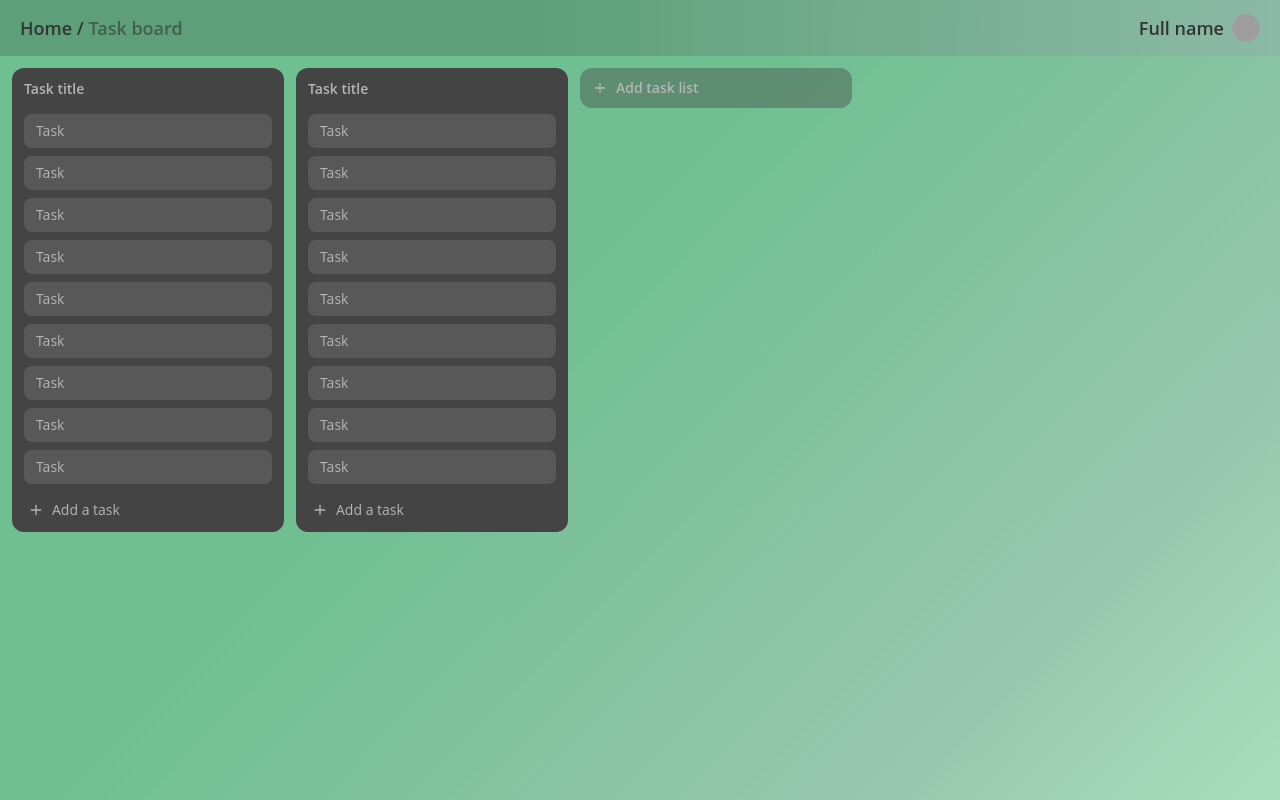
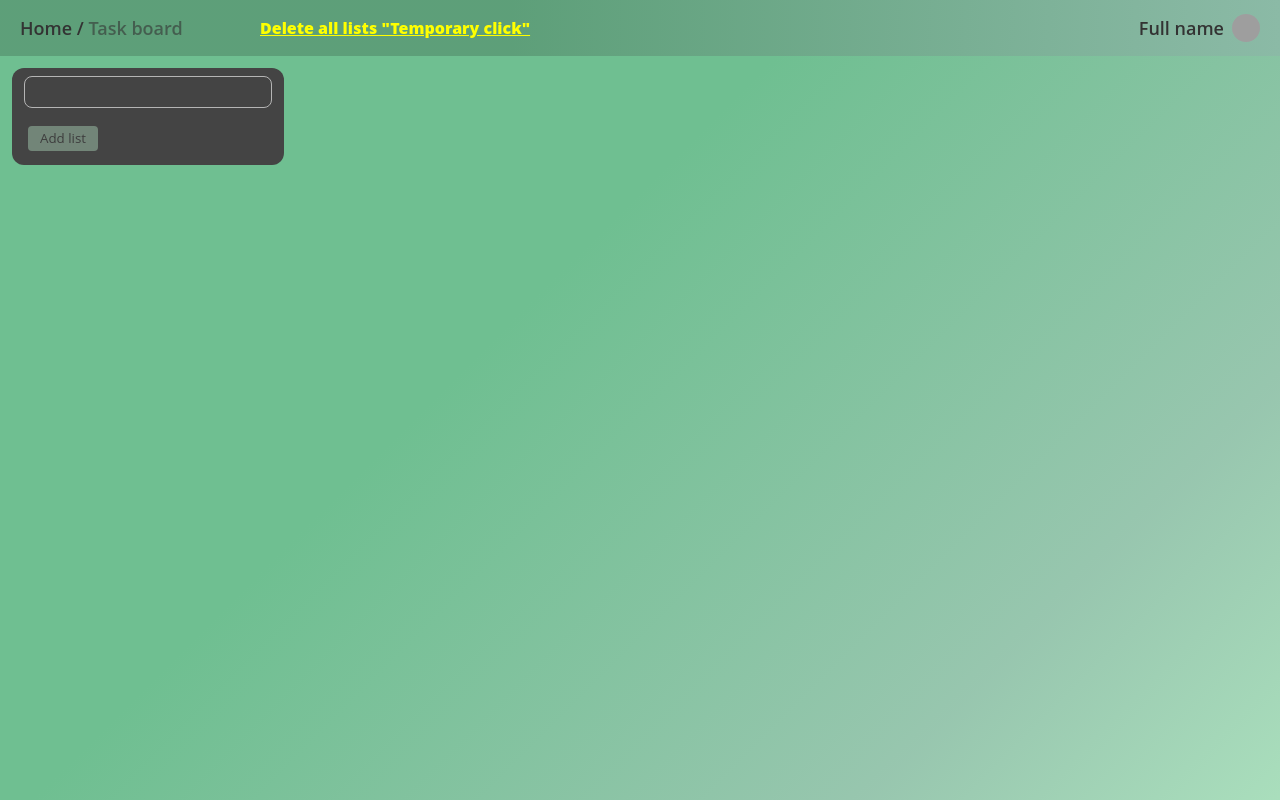
Before and after one commit to AlejandroLucas161/react-vite-project, a React (Vite) app: page /task-board in a window 1280 px wide. Both pictures are taken after a click on the button "Add task list". Built offline with nearby package versions, Linux system fonts and the light colour scheme; grey boxes are pictures that could not be loaded.

Commit message:
Created add list functionality and uuid library installed

```diff
--- a/package.json
+++ b/package.json
@@ -15,10 +15,12 @@
     "@emotion/react": "^11.11.3",
     "@emotion/styled": "^11.11.0",
     "@mui/material": "^5.15.6",
+    "@types/uuid": "^9.0.8",
     "gh-pages": "^6.1.1",
     "react": "^18.2.0",
     "react-dom": "^18.2.0",
     "react-router-dom": "^6.21.3",
+    "uuid": "^9.0.1",
     "zustand": "^4.5.0"
   },
   "devDependencies": {
--- a/src/index.css
+++ b/src/index.css
@@ -10,8 +10,6 @@
 
   text-decoration: none;
   list-style-type: none;
-
-  cursor: default;
 }
 
 body {
--- a/src/pages/TaskBoard/TaskBoard.tsx
+++ b/src/pages/TaskBoard/TaskBoard.tsx
@@ -1,21 +1,44 @@
-import { FunctionComponent } from "react";
+import { FunctionComponent, useState } from "react";
 import Navbar from "../../components/Navbar";
+import useStore from "../../store/store";
 import TaskList from "./components/TaskList";
-import { AddTaskListButton, PlusIcon, TasksWrapper } from "./style";
+import {
+  AddTaskListButton,
+  DeleteAllList,
+  PlusIcon,
+  TasksWrapper,
+} from "./style";
 
 const TaskBoard: FunctionComponent = () => {
+  const { lists, deleteAllLists } = useStore();
+  const [isAdding, setIsAdding] = useState<boolean>(false);
+
   return (
     <>
       <Navbar />
 
+      <DeleteAllList onClick={() => deleteAllLists()}>
+        Delete all lists "Temporary click"
+      </DeleteAllList>
+
       <TasksWrapper>
-        <TaskList />
-        <TaskList />
+        {lists.map(({ id, title }) => (
+          <TaskList
+            key={id}
+            title={title}
+            isAdding={isAdding}
+            setIsAdding={setIsAdding}
+          />
+        ))}
 
-        <AddTaskListButton>
-          <PlusIcon size="16px" />
-          Add task list
-        </AddTaskListButton>
+        {!isAdding ? (
+          <AddTaskListButton onClick={() => setIsAdding(true)}>
+            <PlusIcon size="16px" />
+            Add task list
+          </AddTaskListButton>
+        ) : (
+          <TaskList isAdding={isAdding} setIsAdding={setIsAdding} />
+        )}
       </TasksWrapper>
     </>
   );
--- a/src/pages/TaskBoard/components/TaskList/TaskList.tsx
+++ b/src/pages/TaskBoard/components/TaskList/TaskList.tsx
@@ -1,34 +1,93 @@
-import { FunctionComponent } from "react";
+import {
+  ChangeEvent,
+  Dispatch,
+  FunctionComponent,
+  KeyboardEvent,
+  SetStateAction,
+  useState,
+} from "react";
+import useStore, { TaskListType } from "../../../../store/store";
 import { PlusIcon } from "../../style";
-import Task from "./Task";
+// import Task from "./Task";
+import { v4 } from "uuid";
 import {
+  TaskAddButton,
   TaskListContainer,
   TaskListFooter,
   TaskListTitle,
   Tasks,
 } from "./style";
 
-const TaskList: FunctionComponent = () => {
+type TaskListProps = {
+  title?: string;
+  isAdding?: boolean;
+  setIsAdding?: Dispatch<SetStateAction<boolean>>;
+};
+
+const TaskList: FunctionComponent<TaskListProps> = ({
+  title,
+  isAdding,
+  setIsAdding,
+}) => {
+  const { setLists } = useStore();
+  const [taskList, setTaskList] = useState<TaskListType>({
+    id: null,
+    title: title || "",
+    tasks: [],
+    isEditing: isAdding,
+  });
+
+  const handleTitleChange = (e: ChangeEvent<HTMLInputElement>) =>
+    setTaskList({ ...taskList, title: e.target.value });
+
+  const handleAddList = () => {
+    setTaskList({
+      ...taskList,
+      id: v4(),
+      title: taskList.title,
+      isEditing: false,
+    });
+    setIsAdding?.(false);
+    setLists(taskList);
+  };
+
+  const handleKeyDown = (e: KeyboardEvent<HTMLInputElement>) => {
+    if (e.key === "Enter" && taskList.title) {
+      handleAddList();
+    }
+  };
+
   return (
     <>
       <TaskListContainer>
-        <TaskListTitle>Task title</TaskListTitle>
+        <TaskListTitle
+          autoFocus
+          value={taskList.isEditing ? taskList.title : title}
+          isEditing={!!taskList.isEditing}
+          readOnly={!taskList.isEditing}
+          onChange={handleTitleChange}
+          onKeyDown={handleKeyDown}
+        />
 
         <Tasks>
-          <Task />
-          <Task />
-          <Task />
-          <Task />
-          <Task />
-          <Task />
-          <Task />
-          <Task />
-          <Task />
+          {/* {Array(4)
+            .fill({})
+            .map((_, idx) => (
+              <Task key={idx} />
+            ))} */}
         </Tasks>
 
-        <TaskListFooter>
-          <PlusIcon size="16px" />
-          Add a task
+        <TaskListFooter isEditing={!!taskList.isEditing}>
+          {!taskList.isEditing ? (
+            <>
+              <PlusIcon size="16px" />
+              Add a task
+            </>
+          ) : (
+            <TaskAddButton disabled={!taskList.title} onClick={handleAddList}>
+              Add list
+            </TaskAddButton>
+          )}
         </TaskListFooter>
       </TaskListContainer>
     </>
--- a/src/pages/TaskBoard/components/TaskList/style.ts
+++ b/src/pages/TaskBoard/components/TaskList/style.ts
@@ -1,4 +1,4 @@
-import { styled } from "@mui/material";
+import { css, styled } from "@mui/material";
 
 export const TaskListContainer = styled("div")`
   display: flex;
@@ -15,14 +15,31 @@ export const TaskListContainer = styled("div")`
   background-color: #444;
 `;
 
-export const TaskListTitle = styled("span")`
+export const TaskListTitle = styled("input")<{ isEditing: boolean }>`
   display: inline-block;
 
   padding: 6px;
-  margin-bottom: 12px;
+  margin: 0 6px 12px;
 
   color: #b5b5b5;
   font-weight: 600;
+
+  border-radius: 8px;
+
+  border: 1px solid #b5b5b5;
+  outline: none;
+  background: none;
+
+  transition: all 300ms;
+
+  &:active {
+    background: none;
+    outline: none;
+  }
+
+  &:read-only {
+    border: 1px solid transparent;
+  }
 `;
 
 export const Tasks = styled("div")`
@@ -49,7 +66,7 @@ export const Tasks = styled("div")`
   }
 `;
 
-export const TaskListFooter = styled("div")`
+export const TaskListFooter = styled("div")<{ isEditing: boolean }>`
   display: flex;
   flex-direction: row;
   justify-content: flex-start;
@@ -64,9 +81,40 @@ export const TaskListFooter = styled("div")`
   border-radius: 8px;
   transition: background-color 300ms;
 
+  ${({ isEditing }) =>
+    isEditing
+      ? css`
+          cursor: default;
+          margin-top: 0;
+        `
+      : css`
+          cursor: pointer;
+
+          &:hover {
+            background-color: rgba(119, 119, 119, 0.4);
+          }
+        `}
+`;
+
+export const TaskAddButton = styled("button")`
+  padding: 6px 12px;
+
+  border-radius: 4px;
+  background-color: #b8e6c7;
+
+  transition: all 300ms;
+
+  border: none;
+  outline: none;
+
   cursor: pointer;
 
-  &:hover {
-    background-color: rgba(119, 119, 119, 0.4);
+  &:disabled {
+    opacity: 0.4;
+    cursor: default;
+  }
+
+  &:not(:disabled):hover {
+    background-color: #a2c8b6;
   }
 `;
--- a/src/pages/TaskBoard/style.ts
+++ b/src/pages/TaskBoard/style.ts
@@ -58,3 +58,13 @@ export const PlusIcon = styled("div")<{ size: string }>`
 
   object-fit: cover;
 `;
+
+export const DeleteAllList = styled("span")`
+  text-decoration: underline;
+  cursor: pointer;
+  position: absolute;
+  top: 20px;
+  left: 260px;
+  color: yellow;
+  font-weight: 900;
+`;
--- a/src/store/store.ts
+++ b/src/store/store.ts
@@ -1,13 +1,37 @@
 import { create } from "zustand";
+import { persist } from "zustand/middleware";
+
+export type TaskListType = {
+  id: string | number | null;
+  title: string;
+  tasks?: [] | null;
+  isEditing?: boolean;
+};
 
 type Store = {
   title: string;
   setTitle: (title: string) => void;
+
+  // Lists
+  lists: Array<TaskListType> | [];
+  setLists: (list: TaskListType) => void;
+  deleteAllLists: () => void;
 };
 
-const useStore = create<Store>((set) => ({
-  title: "Vite + React + TS",
-  setTitle: (title: string) => set({ title }),
-}));
+const useStore = create<Store>()(
+  persist(
+    (set) => ({
+      title: "Vite + React + TS",
+      setTitle: (title: string) => set({ title }),
+
+      // Lists
+      lists: [],
+      setLists: (list: TaskListType) =>
+        set((state) => ({ lists: [...state.lists, list] })),
+      deleteAllLists: () => set({ lists: [] }),
+    }),
+    { name: "general-store" }
+  )
+);
 
 export default useStore;
--- a/tsconfig.json
+++ b/tsconfig.json
@@ -1,6 +1,7 @@
 {
   "compilerOptions": {
     "target": "ES2020",
+    "baseUrl": "./src",
     "useDefineForClassFields": true,
     "lib": ["ES2020", "DOM", "DOM.Iterable"],
     "module": "ESNext",
```
Also changed, not shown: 1 other file (tests, documents, lock files or other folders).
